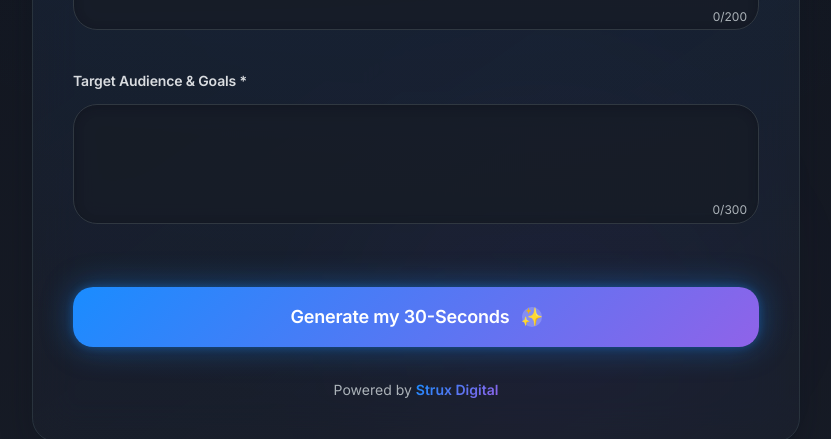
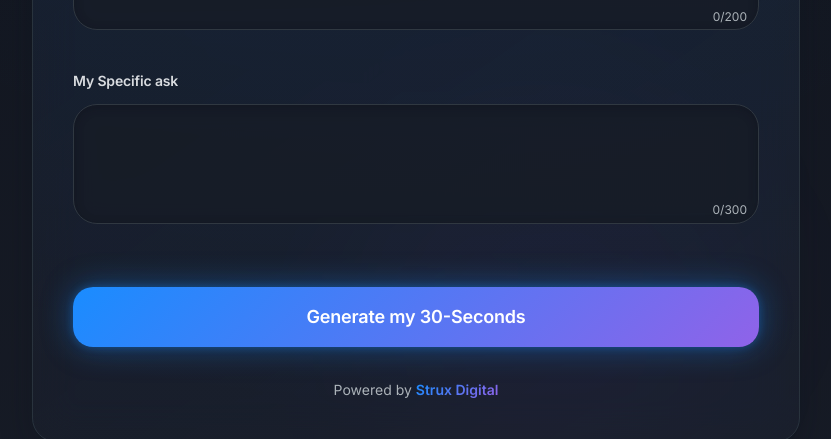
Before and after one commit to vivek-kandula-strux/elevator-pitch-generator, a React (Vite) app: page / in a window 1280 px wide. Shown: the part 744-1183 px from the top of the page, without its empty margins (224-1055 px from the left). Built offline with nearby package versions, Linux system fonts and the light colour scheme.

Commit message:
Visual edit in Lovable
Edited UI in Lovable

```diff
--- a/src/components/BusinessForm.tsx
+++ b/src/components/BusinessForm.tsx
@@ -172,9 +172,7 @@ export default function BusinessForm({
 
         {/* Specific Ask Field */}
         <div className="space-y-3">
-          <label className="form-label">
-            Target Audience & Goals *
-          </label>
+          <label className="form-label">My Specific ask</label>
           <div className="relative">
             <textarea className={`form-input min-h-[120px] resize-none ${errors.specificAsk ? 'border-destructive focus:border-destructive' : ''}`} value={formData.specificAsk} onChange={e => handleInputChange('specificAsk', e.target.value)} disabled={isLoading} />
             <div className="absolute bottom-3 right-3 text-xs text-muted-foreground">
@@ -195,9 +193,7 @@ export default function BusinessForm({
                 <span className="font-semibold">Generating Your Pitch...</span>
               </span> : <span className="flex items-center justify-center gap-3">
                 <span className="font-semibold">Generate my 30-Seconds</span>
-                <div className="w-5 h-5 rounded-full bg-primary-foreground/20 flex items-center justify-center transition-transform group-hover:scale-110">
-                  ✨
-                </div>
+
               </span>}
           </button>
         </div>
```
